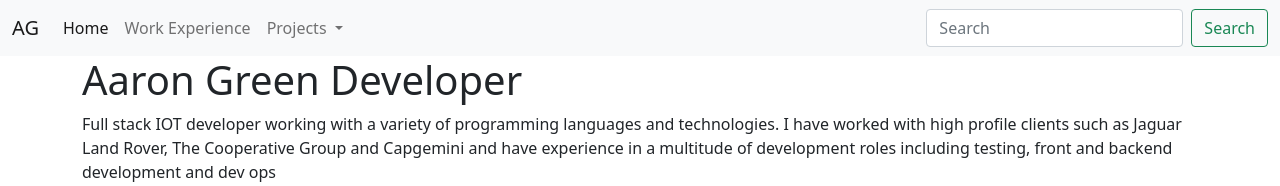
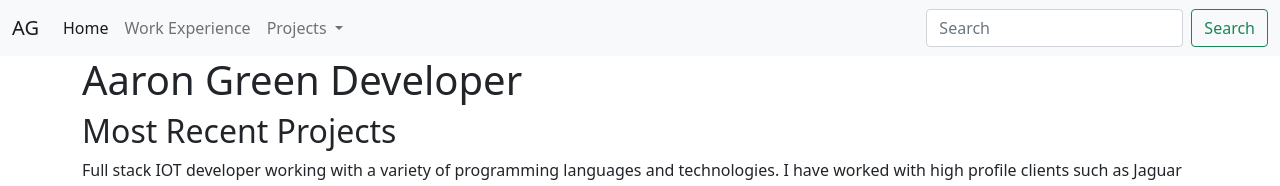
Before and after one commit to AaronGreenDev/AaronGreenDev.github.io, a plain HTML site: page index.html in a window 1280 px wide. Shown: the top 186 px of the page. Drawn offline with nearby package versions, Linux system fonts and the light colour scheme.

Commit message:
added <h2>

```diff
--- a/index.html
+++ b/index.html
@@ -49,6 +49,14 @@
       <div class="row">
         <br>
         <h1>Aaron Green Developer</h1>
+        <br>
+      </div>
+    </div>
+
+       <div class="container">
+      <div class="row">
+        <br>
+        <h2>Most Recent Projects</h2>
         <br>
       </div>
     </div>
```
